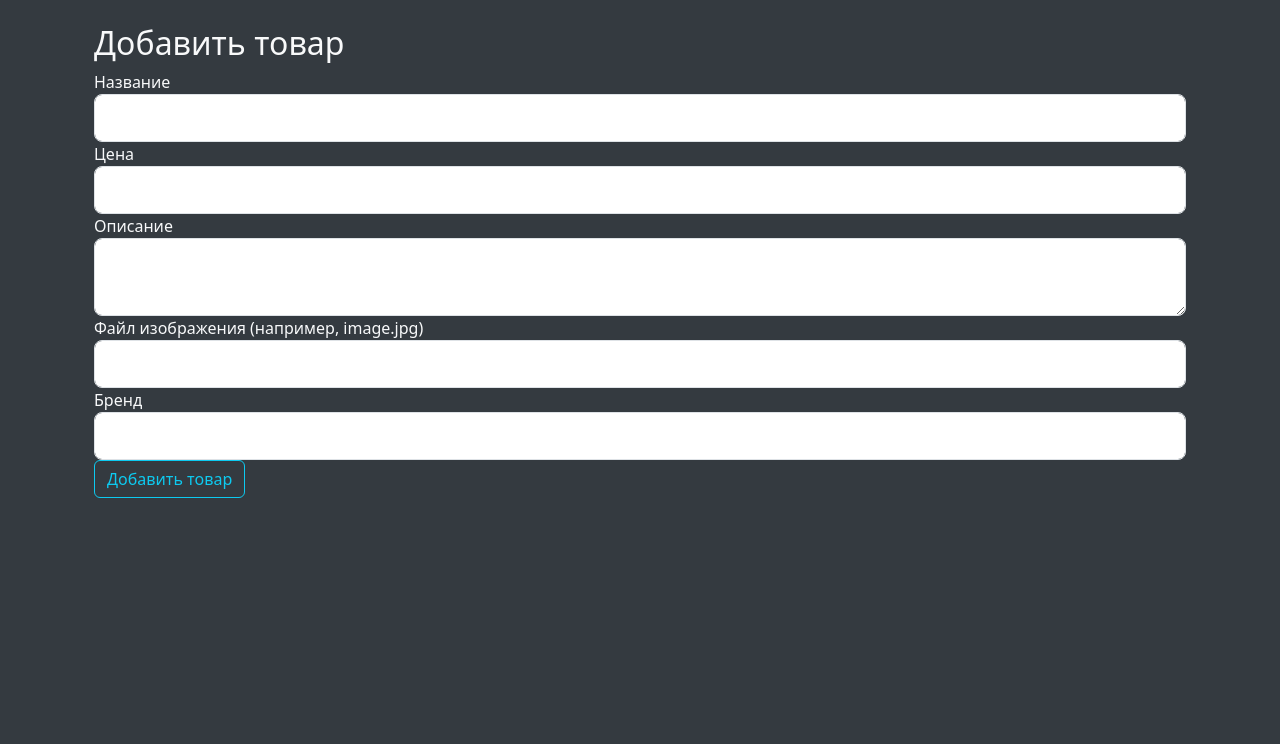
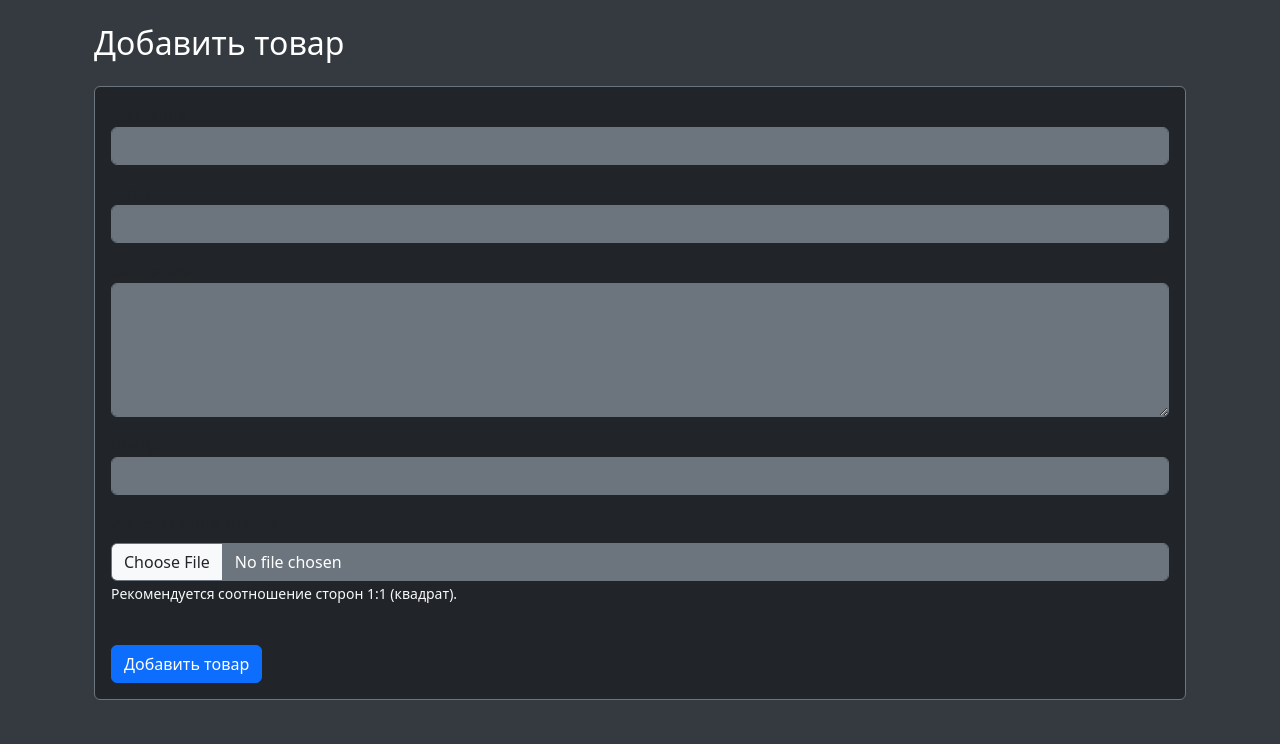
Before and after one commit to dsdsdsAsd/football-store, a Flask app: page /admin/add_product in a window 1280 px wide. Shown: the part 56-800 px from the top of the page. Run offline with Flask 3, Linux system fonts and the light colour scheme; the visitor is signed in with stand-in values (Sample User, id 1); some libraries are stand-ins or nearby versions.

Commit message:
Implement image upload and dark theme for admin panel

```diff
--- a/app.py
+++ b/app.py
@@ -3,6 +3,9 @@ from flask_sqlalchemy import SQLAlchemy
 from flask_wtf import FlaskForm
 from wtforms import StringField, SubmitField, TextAreaField, FloatField
 from wtforms.validators import DataRequired, Length, NumberRange
+from flask_wtf.file import FileField, FileAllowed
+from werkzeug.utils import secure_filename
+import os
 import csv
 import io
 import click
@@ -10,13 +13,14 @@ import click
 app = Flask(__name__)
 app.config['SECRET_KEY'] = 'your_secret_key_here' # Change this to a strong, random key in production
 app.config['SQLALCHEMY_DATABASE_URI'] = 'sqlite:///site.db'
+app.config['UPLOAD_FOLDER'] = 'static/images'
 db = SQLAlchemy(app)
 
 class ProductForm(FlaskForm):
     name = StringField('Название', validators=[DataRequired(), Length(min=2, max=100)])
     price = FloatField('Цена', validators=[DataRequired(), NumberRange(min=0)])
     description = TextAreaField('Описание', validators=[Length(max=1024)])
-    image_file = StringField('Файл изображения (например, image.jpg)', validators=[DataRequired(), Length(max=20)])
+    image_file = FileField('Изображение товара', validators=[FileAllowed(['jpg', 'png', 'jpeg'], 'Разрешены только изображения!')])
     brand = StringField('Бренд', validators=[Length(max=50)])
     submit = SubmitField('Добавить товар')
 
@@ -132,6 +136,14 @@ def admin_dashboard():
     products = Product.query.all()
     return render_template('admin_dashboard.html', products=products)
 
+def save_picture(form_picture):
+    random_hex = os.urandom(8).hex()
+    _, f_ext = os.path.splitext(form_picture.filename)
+    picture_fn = random_hex + f_ext
+    picture_path = os.path.join(app.root_path, app.config['UPLOAD_FOLDER'], picture_fn)
+    form_picture.save(picture_path)
+    return picture_fn
+
 @app.route("/admin/add_product", methods=['GET', 'POST'])
 def add_product():
     if not session.get('logged_in'):
@@ -139,10 +151,16 @@ def add_product():
         return redirect(url_for('admin_login'))
     form = ProductForm()
     if form.validate_on_submit():
+        if form.image_file.data:
+            picture_file = save_picture(form.image_file.data)
+            image_file = picture_file
+        else:
+            image_file = 'default.jpg'
+
         product = Product(name=form.name.data,
                           price=form.price.data,
                           description=form.description.data,
-                          image_file=form.image_file.data,
+                          image_file=image_file,
                           brand=form.brand.data)
         db.session.add(product)
         db.session.commit()
--- a/templates/add_product.html
+++ b/templates/add_product.html
@@ -1,79 +1,46 @@
 {% extends "base.html" %}
 {% block content %}
-    <div class="container mt-4">
-        <h2>{{ title }}</h2>
-        <form method="POST" action="">
+    <div class="container mt-4 text-white">
+        <h2 class="mb-4">{{ title }}</h2>
+        <div class="card bg-dark border-secondary">
+            <div class="card-body">
+                <form method="POST" action="" enctype="multipart/form-data">
                     {{ form.hidden_tag() }}
                     <fieldset class="form-group">
-                <div class="form-group">
+                        <div class="mb-3">
                             {{ form.name.label(class="form-control-label") }}
-                    {% if form.name.errors %}
-                        {{ form.name(class="form-control form-control-lg is-invalid") }}
-                        <div class="invalid-feedback">
-                            {% for error in form.name.errors %}
-                                <span>{{ error }}</span>
-                            {% endfor %}
+                            {{ form.name(class="form-control bg-secondary text-white border-secondary") }}
                         </div>
-                    {% else %}
-                        {{ form.name(class="form-control form-control-lg") }}
-                    {% endif %}
+                        <div class="mb-3">
+                            {{ form.price.label(class="form-control-label") }}
+                            {{ form.price(class="form-control bg-secondary text-white border-secondary") }}
                         </div>
-                <div class="form-group">
-                    {{ form.price.label(class="form-control-label") }}
-                    {% if form.price.errors %}
-                        {{ form.price(class="form-control form-control-lg is-invalid") }}
-                        <div class="invalid-feedback">
-                            {% for error in form.price.errors %}
-                                <span>{{ error }}</span>
-                            {% endfor %}
+                        <div class="mb-3">
+                            {{ form.description.label(class="form-control-label") }}
+                            {{ form.description(class="form-control bg-secondary text-white border-secondary", rows=5) }}
                         </div>
-                    {% else %}
-                        {{ form.price(class="form-control form-control-lg") }}
-                    {% endif %}
+                        <div class="mb-3">
+                            {{ form.brand.label(class="form-control-label") }}
+                            {{ form.brand(class="form-control bg-secondary text-white border-secondary") }}
                         </div>
-                <div class="form-group">
-                    {{ form.description.label(class="form-control-label") }}
-                    {% if form.description.errors %}
-                        {{ form.description(class="form-control form-control-lg is-invalid") }}
-                        <div class="invalid-feedback">
-                            {% for error in form.description.errors %}
-                                <span>{{ error }}</span>
-                            {% endfor %}
-                        </div>
-                    {% else %}
-                        {{ form.description(class="form-control form-control-lg") }}
-                    {% endif %}
-                </div>
-                <div class="form-group">
-                    {{ form.image_file.label(class="form-control-label") }}
+                        <div class="mb-3">
+                            {{ form.image_file.label(class="form-label") }}
+                            {{ form.image_file(class="form-control bg-secondary text-white border-secondary") }}
+                            <small class="form-text text-light">Рекомендуется соотношение сторон 1:1 (квадрат).</small>
                             {% if form.image_file.errors %}
-                        {{ form.image_file(class="form-control form-control-lg is-invalid") }}
-                        <div class="invalid-feedback">
+                                <div class="invalid-feedback d-block">
                                     {% for error in form.image_file.errors %}
                                         <span>{{ error }}</span>
                                     {% endfor %}
                                 </div>
-                    {% else %}
-                        {{ form.image_file(class="form-control form-control-lg") }}
-                    {% endif %}
-                </div>
-                <div class="form-group">
-                    {{ form.brand.label(class="form-control-label") }}
-                    {% if form.brand.errors %}
-                        {{ form.brand(class="form-control form-control-lg is-invalid") }}
-                        <div class="invalid-feedback">
-                            {% for error in form.brand.errors %}
-                                <span>{{ error }}</span>
-                            {% endfor %}
-                        </div>
-                    {% else %}
-                        {{ form.brand(class="form-control form-control-lg") }}
                             {% endif %}
                         </div>
                     </fieldset>
-            <div class="form-group">
-                {{ form.submit(class="btn btn-outline-info") }}
+                    <div class="form-group mt-4">
+                        {{ form.submit(class="btn btn-primary") }}
                     </div>
                 </form>
             </div>
+        </div>
+    </div>
 {% endblock content %}
```
Also changed, not shown: templates/admin_dashboard.html (+4 -4 lines), templates/bulk_add.html (+15 -11 lines). Lines whose indentation alone changed are shown as unchanged.
